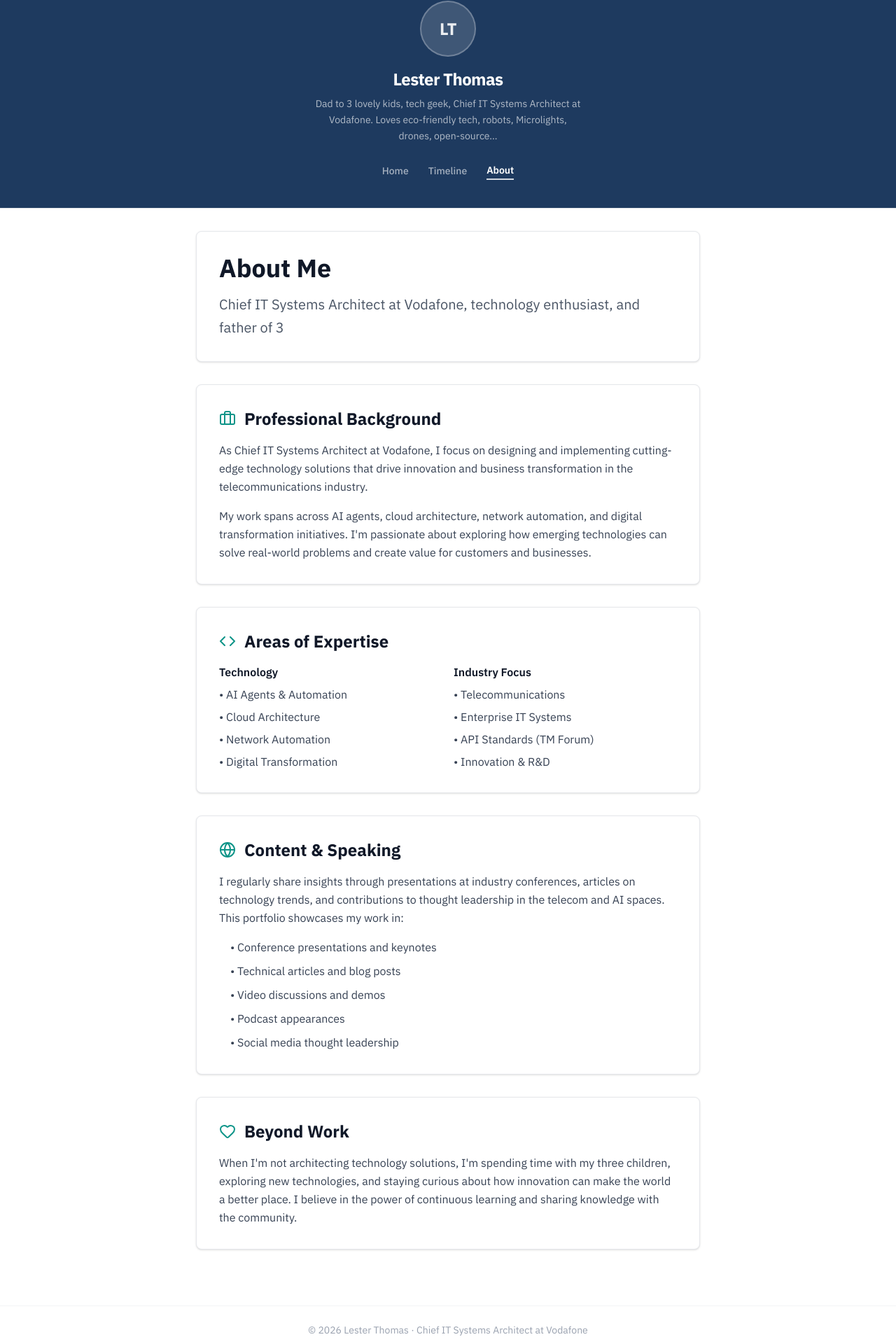
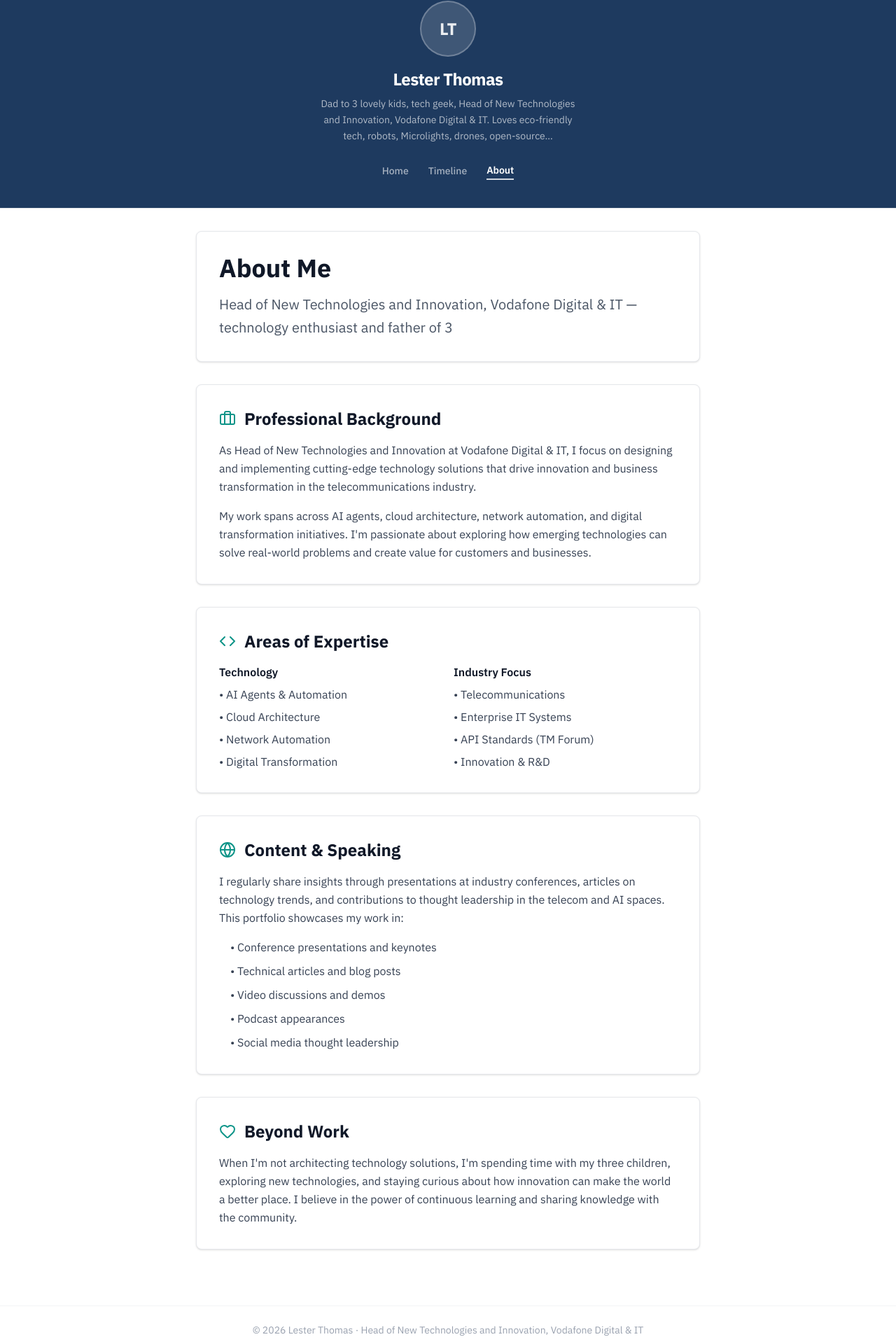
Before and after one commit to LesterThomas/personal-website, a React (Vite) app: page /#/about in a window 1280 px wide. Shown: the part 55-1975 px from the top of the page at 70% size. Built offline with nearby package versions, Linux system fonts and the light colour scheme.

Commit message:
update job title to Head of New Technologies and Innovation, Vodafone Digital & IT

```diff
--- a/index.html
+++ b/index.html
@@ -4,7 +4,7 @@
     <meta charset="UTF-8" />
     <link rel="icon" type="image/svg+xml" href="/favicon.svg" />
     <meta name="viewport" content="width=device-width, initial-scale=1.0" />
-    <meta name="description" content="Lester Thomas - Chief IT Systems Architect at Vodafone. Portfolio of presentations, articles, videos, podcasts and more." />
+    <meta name="description" content="Lester Thomas - Head of New Technologies and Innovation, Vodafone Digital & IT. Portfolio of presentations, articles, videos, podcasts and more." />
     <link rel="preconnect" href="https://fonts.googleapis.com" />
     <link rel="preconnect" href="https://fonts.gstatic.com" crossorigin />
     <link href="https://fonts.googleapis.com/css2?family=IBM+Plex+Sans:wght@300;400;500;600;700&display=swap" rel="stylesheet" />
--- a/src/components/Layout.jsx
+++ b/src/components/Layout.jsx
@@ -53,7 +53,7 @@ export default function Layout({ children }) {
             </h1>
 
             <p className="text-white/65 text-sm leading-relaxed max-w-sm">
-              Dad to 3 lovely kids, tech geek, Chief IT Systems Architect at Vodafone.
+              Dad to 3 lovely kids, tech geek, Head of New Technologies and Innovation, Vodafone Digital &amp; IT.
               Loves eco-friendly tech, robots, Microlights, drones, open-source&hellip;
             </p>
 
@@ -78,7 +78,7 @@ export default function Layout({ children }) {
       <footer className="border-t border-gray-100 mt-12">
         <div className="max-w-3xl mx-auto px-4 py-6">
           <p className="text-center text-gray-400 text-sm">
-            © {new Date().getFullYear()} Lester Thomas · Chief IT Systems Architect at Vodafone
+            © {new Date().getFullYear()} Lester Thomas · Head of New Technologies and Innovation, Vodafone Digital & IT
           </p>
         </div>
       </footer>
--- a/src/pages/AboutPage.jsx
+++ b/src/pages/AboutPage.jsx
@@ -10,7 +10,7 @@ export default function AboutPage() {
       <div className="bg-white rounded-lg border border-gray-200 shadow-sm p-8 mb-8">
         <h1 className="text-4xl font-bold text-gray-900 mb-4">About Me</h1>
         <p className="text-xl text-gray-600 leading-relaxed">
-          Chief IT Systems Architect at Vodafone, technology enthusiast, and father of 3
+          Head of New Technologies and Innovation, Vodafone Digital & IT — technology enthusiast and father of 3
         </p>
       </div>
 
@@ -22,7 +22,7 @@ export default function AboutPage() {
         </div>
         <div className="space-y-4 text-gray-700 leading-relaxed">
           <p>
-            As Chief IT Systems Architect at Vodafone, I focus on designing and implementing
+            As Head of New Technologies and Innovation at Vodafone Digital & IT, I focus on designing and implementing
             cutting-edge technology solutions that drive innovation and business transformation
             in the telecommunications industry.
           </p>
```
